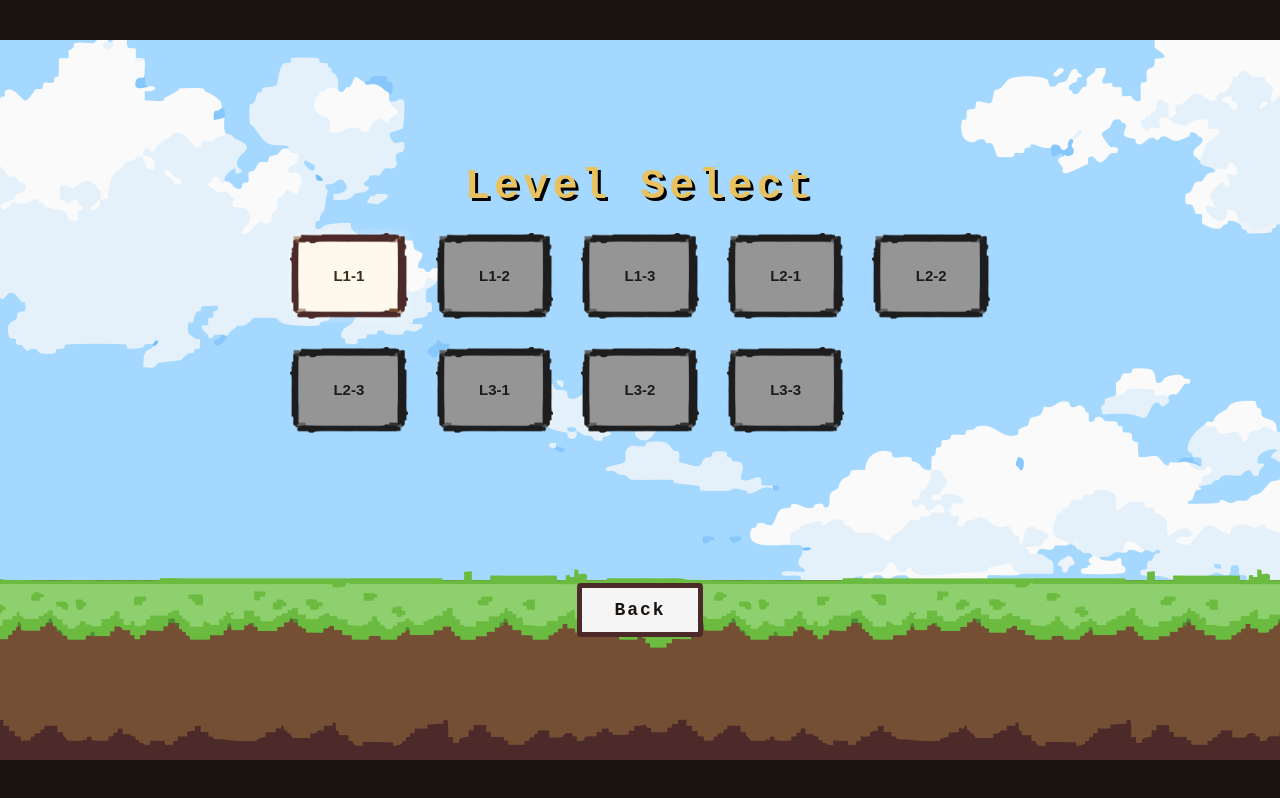
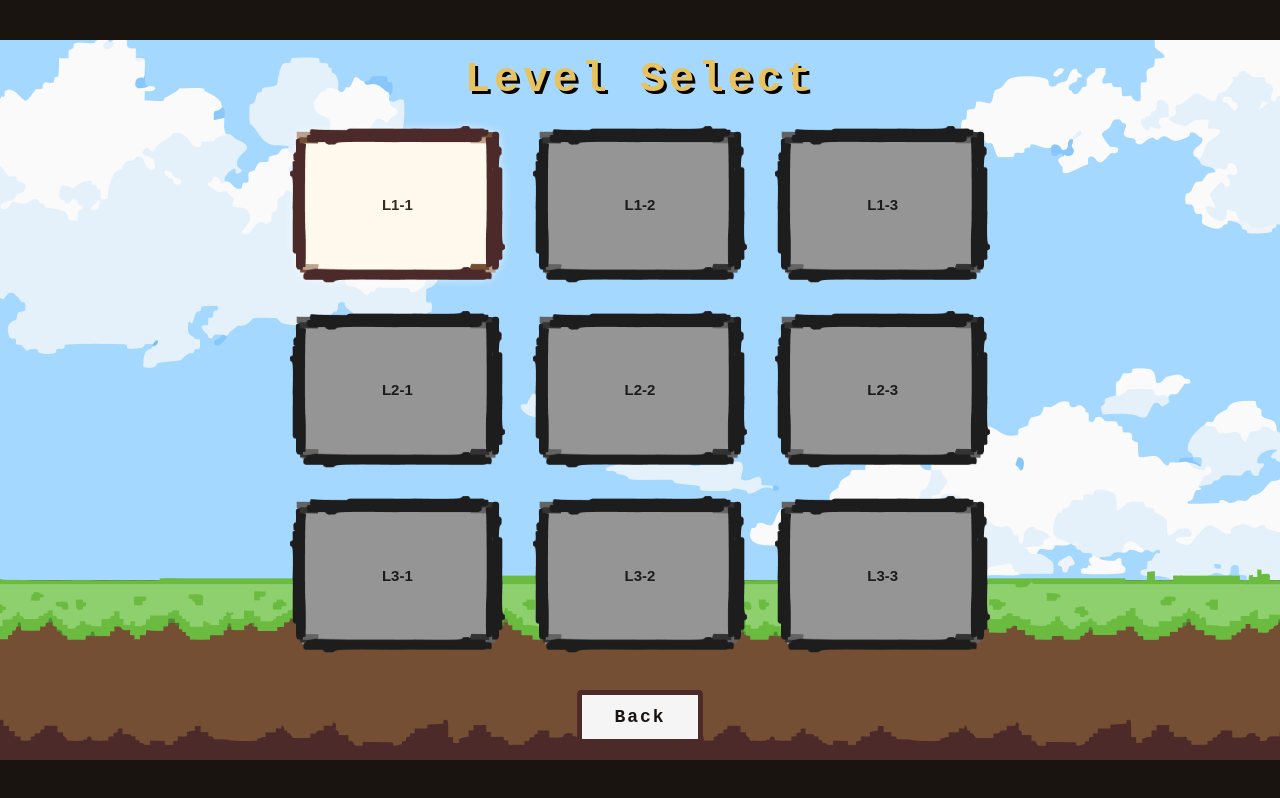
Before and after one commit to svaughan2005/lily-level-1-shan-lvl-2, a plain HTML site: page index.html in a window 1280 px wide. Both pictures are taken after a click on the button "Play". Drawn offline with Linux system fonts and the light colour scheme.

Commit message:
fixed menu grid

```diff
--- a/css/style.css
+++ b/css/style.css
@@ -260,7 +260,7 @@
 
 #level-select-grid {
   display: grid;
-  grid-template-columns: repeat(5, minmax(0, 1fr));
+  grid-template-columns: repeat(3, minmax(0, 1fr));
   grid-template-rows: repeat(3, minmax(0, 1fr));
   gap: clamp(10px, 2.8cqw, 28px);
   width: min(58cqw, 700px);
```
Also changed, not shown: css/._style.css.
